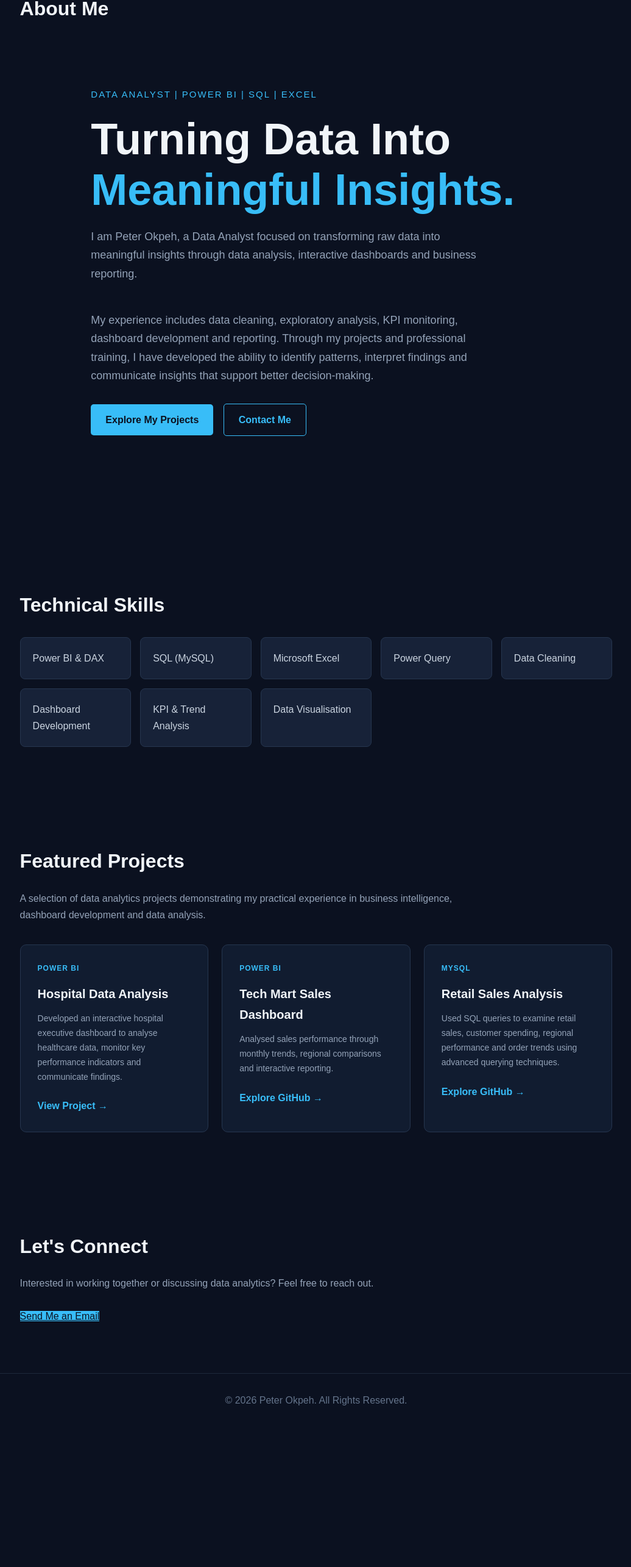
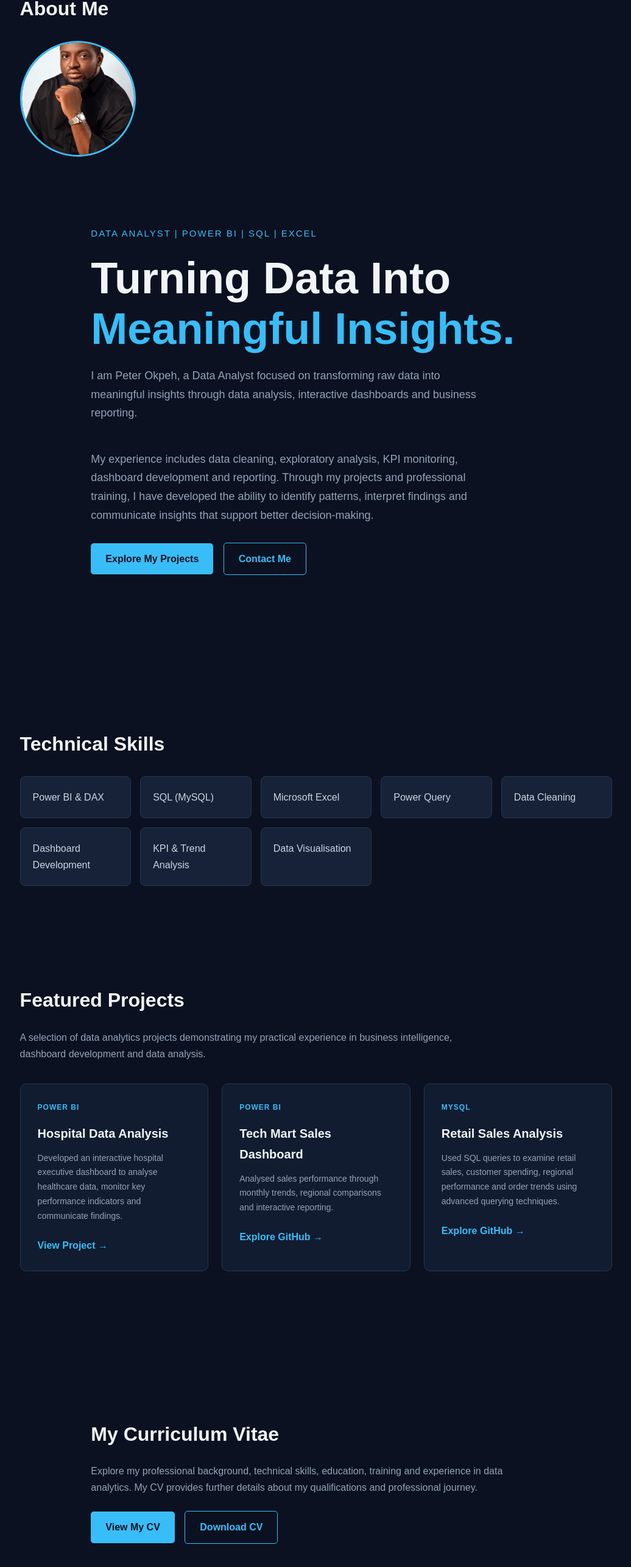
Before and after one commit to Crababa7/crababa7.github.io, a plain HTML site: page index.html in a window 1280 px wide. Shown: the part 174-2744 px from the top of the page at 61% size, without its empty margins (121-1157 px from the left). Before the commit the page ends 2515 px from the top, so only its background shows below. Drawn offline with Linux system fonts and the light colour scheme.

Commit message:
Add CV section with view and download links
Added a section for the Curriculum Vitae with links to view and download the CV.

```diff
--- a/index.html
+++ b/index.html
@@ -197,7 +197,18 @@
     padding: 20px;
     border-radius: 8px;
     color: #cbd5e1;
-} </style>
+}
+    .about-image {
+    margin: 25px 0;
+}
+
+.about-image img {
+    width: 190px;
+    height: 190px;
+    object-fit: cover;
+    border-radius: 50%;
+    border: 3px solid #38bdf8;
+}</style>
 
         </div>
     </div>
@@ -209,12 +220,16 @@
             <a href="#home">Home</a>
             <a href="#about">About</a>
             <a href="#projects">Projects</a>
+            <a href="#cv">My CV</a>
             <a href="#contact">Contact</a>
         </div>
     </nav>
 
     <section id="about">
         <h2>About Me</h2>
+        <div class="about-image">
+    <img src="profile.jpg" alt="Peter Okpeh - Data Analyst">
+</div>
         <p>   <div class="hero" id="home">
         <small>DATA ANALYST | POWER BI | SQL | EXCEL</small>
 
@@ -320,6 +335,32 @@
 
 
     <section id="contact">
+
+<section id="cv">
+    <h2>My Curriculum Vitae</h2>
+
+    <p>
+        Explore my professional background, technical skills,
+        education, training and experience in data analytics.
+        My CV provides further details about my qualifications
+        and professional journey.
+    </p>
+
+    <div class="buttons" style="margin-top: 25px;">
+        <a href="Peter-Okpeh-CV.pdf"
+           target="_blank"
+           class="primary">
+            View My CV
+        </a>
+
+        <a href="Peter-Okpeh-CV.pdf"
+           download
+           class="secondary">
+            Download CV
+        </a>
+    </div>
+</section>
+
         <h2>Let's Connect</h2>
         <p>
             Interested in working together or discussing data analytics?
```
